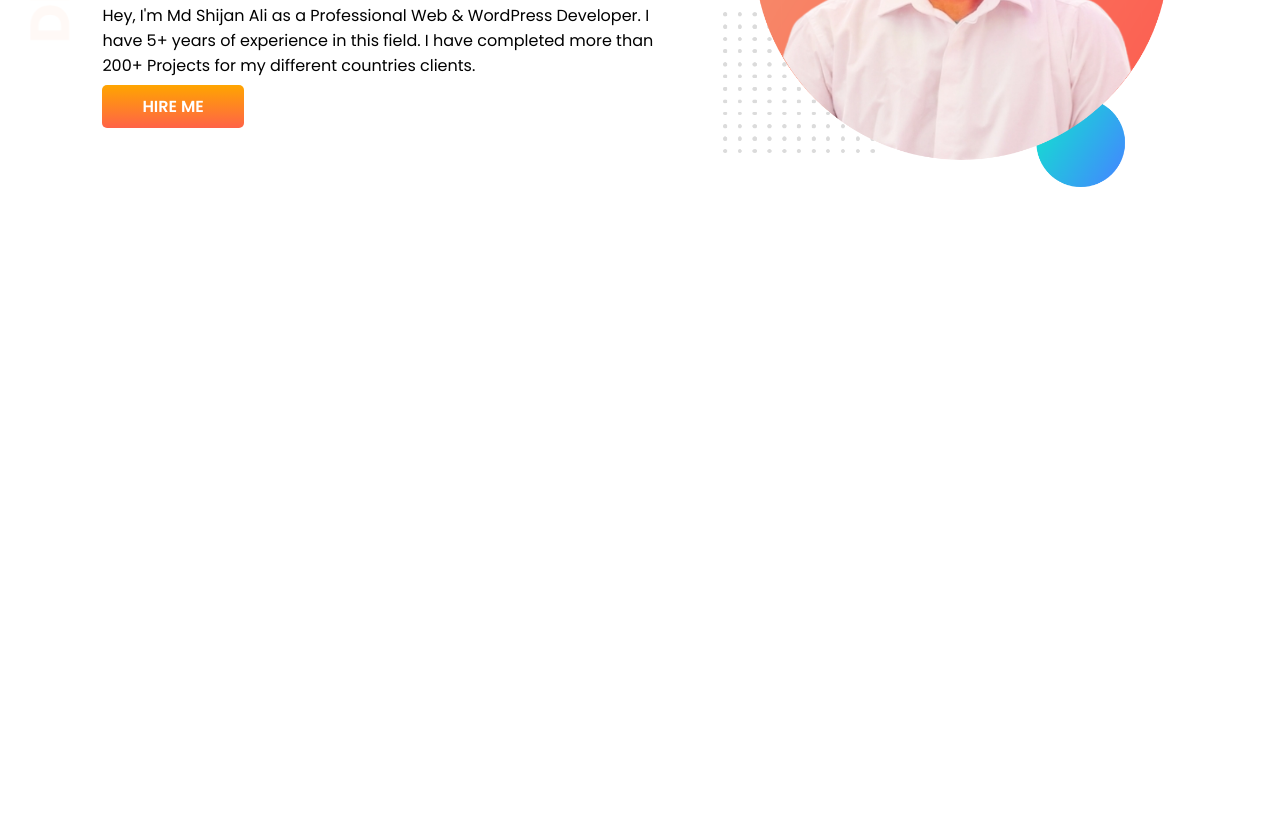
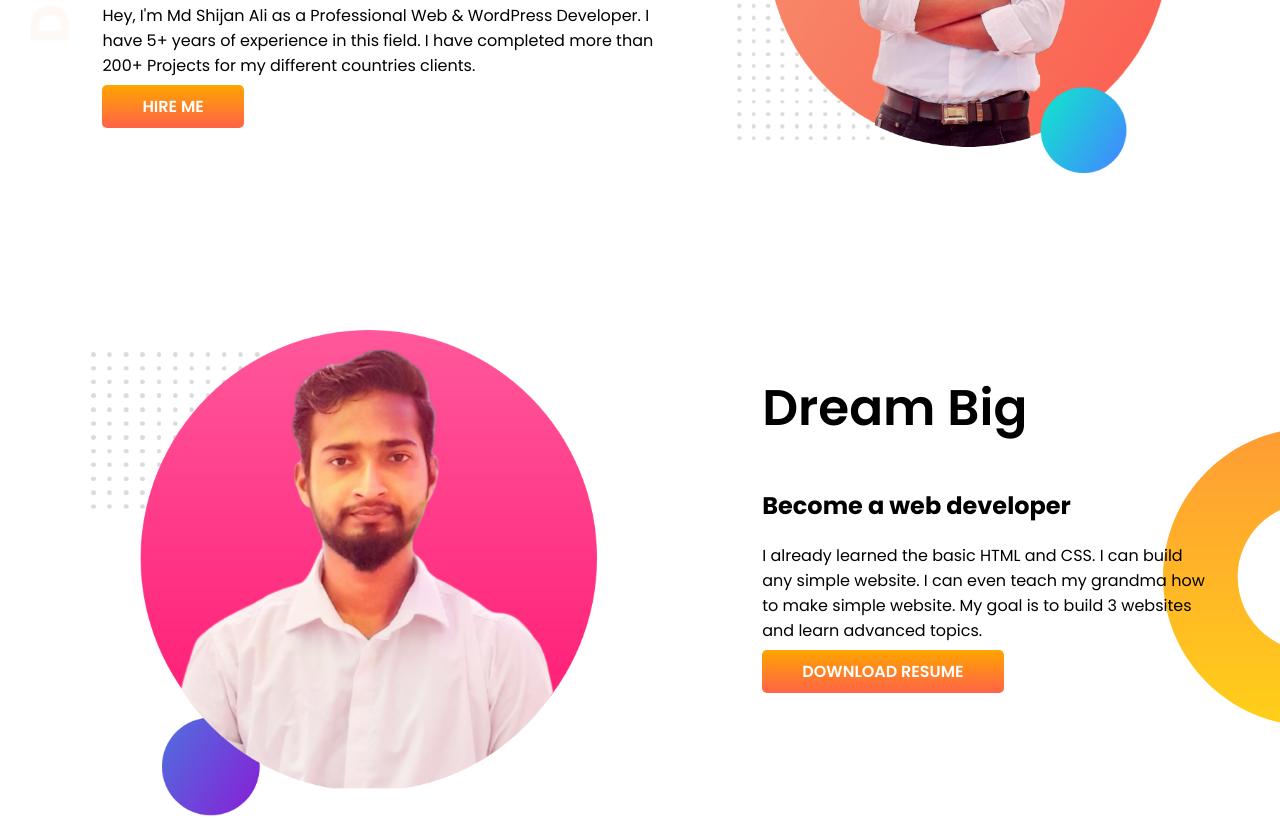
Before and after one commit to freelancershijan/my-portfolio, a plain HTML site: page index.html in a window 1280 px wide. Shown: the part 319-1142 px from the top of the page. Before the commit the page ends 800 px from the top, so only its background shows below. Drawn offline with Linux system fonts and the light colour scheme.

Commit message:
section 2 add

```diff
--- a/index.html
+++ b/index.html
@@ -32,12 +32,26 @@
 
 
         <div class="right-side">
-            <img src="./images/my-bg.png" alt="My Photo">
+            <img src="./images/main-bg.png" alt="My Photo">
         </div>
 
 
     </section>
 
+    <section class="dream-big">
+        <div class="dream-left">
+            <img src="./images/2nd photo.png" alt="">
+        </div>
+
+        <div class="dream-right">
+            <h1>Dream Big</h1>
+            <h2>Become a web developer</h2>
+            <p>I already learned the basic HTML and CSS. I can build any simple website. I can even teach my grandma how
+                to make simple website. My goal is to build 3 websites and learn advanced topics.</p>
+            <a class="link-button" href="https://linkedin.com/in/freelancershijan" target="_blank">Download resume</a>
+        </div>
+    </section>
+
 </body>
 
 </html>
--- a/style.css
+++ b/style.css
@@ -16,6 +16,7 @@
 
 section {
     display: flex;
+
 }
 
 .left-side {
@@ -48,3 +49,31 @@
     background-image: url(./images/top-banner.png);
     background-repeat: no-repeat;
 }
+
+
+.dream-big {
+    display: flex;
+    margin-top: 150px;
+    background-image: url(./images/dream-bg.png);
+    background-repeat: no-repeat;
+    background-position: right;
+}
+
+.dream-right {
+    width: 50%;
+    padding-left: 5%;
+    padding-right: 5%;
+    margin-left: 15%;
+
+}
+
+.dreram-left {
+    width: 50%;
+
+    margin-top: 5%;
+}
+
+.dream-left img {
+    width: 100%;
+    padding-left: 18%;
+}
```
Also changed, not shown: images/2nd photo.png (added), images/bg-top.png (added), images/main-bg.png (added).
